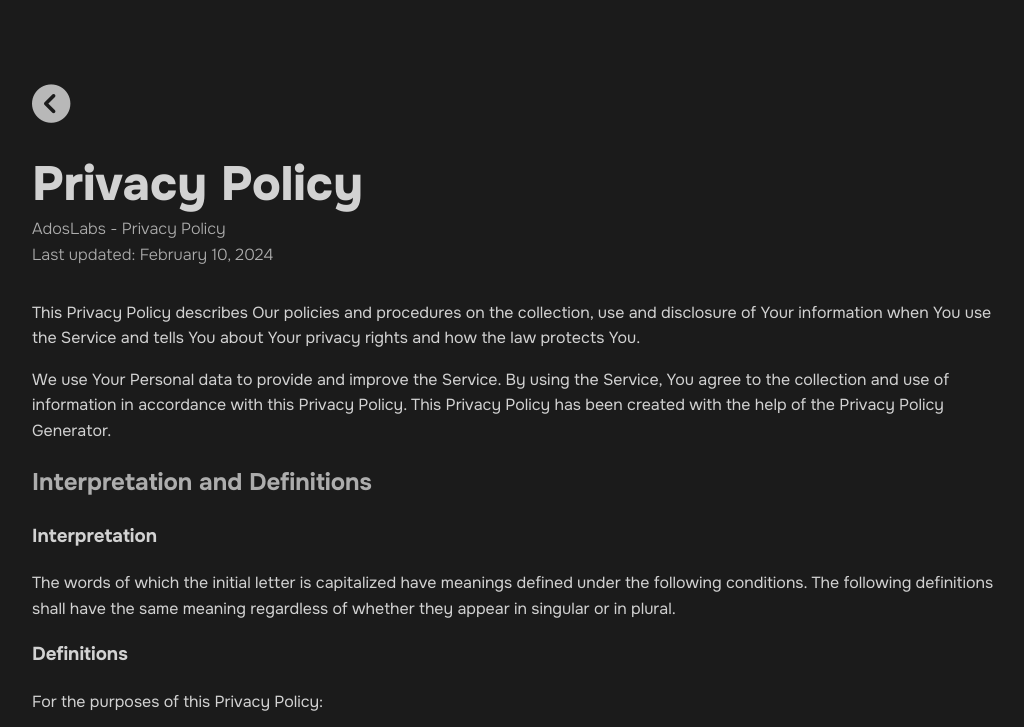
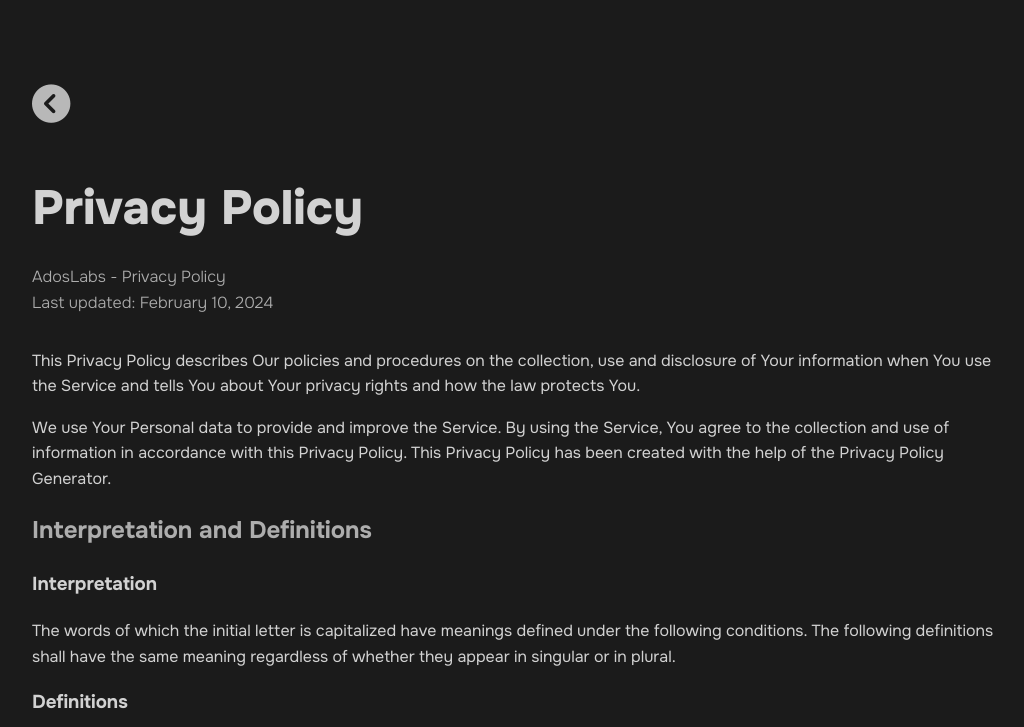
Before and after one commit to Anaflorentino/ados_repository, a plain HTML site: page privacy-policy.html in a window 1280 px wide. Shown: the top 727 px of the page, without its empty margins (118-1142 px from the left). Drawn offline with nearby package versions, Linux system fonts and the light colour scheme.

Commit message:
Final adjusts to privacy policy

```diff
--- a/privacy-policy.html
+++ b/privacy-policy.html
@@ -52,7 +52,7 @@
 
         h1 {
             font-size: 3rem;
-            line-height: 0;
+            line-height: 1;
             font-weight: 800;
         }
 
```
